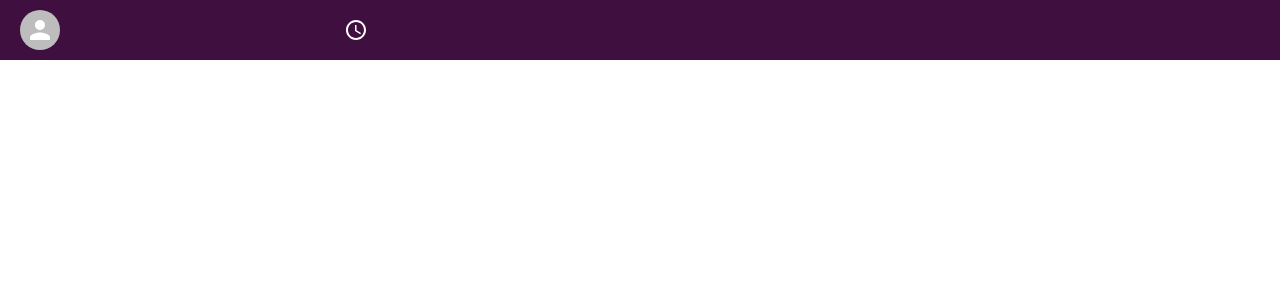
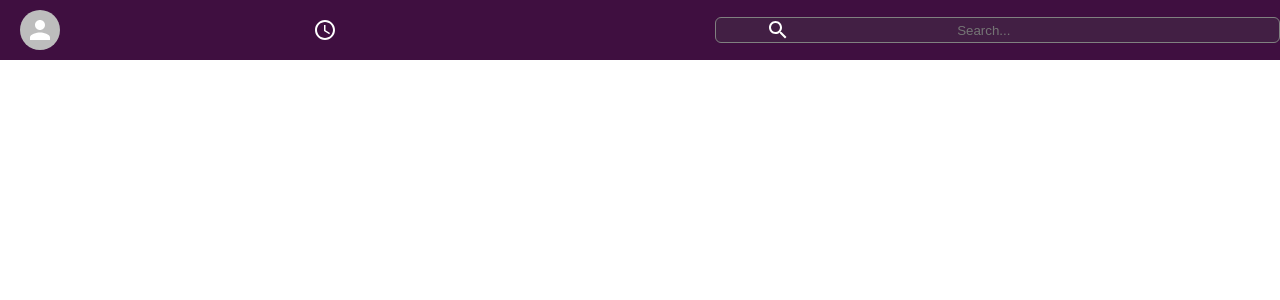
Before and after one commit to tfh12c/slack-clone-tfh12c, a React (Create React App) app: page / in a window 1280 px wide. Shown: the top 300 px of the page. Built offline with nearby package versions, Linux system fonts and the light colour scheme.

Commit message:
header search styled

```diff
--- a/src/components/Header.js
+++ b/src/components/Header.js
@@ -2,6 +2,7 @@ import React from "react";
 import styled from "styled-components";
 import { Avatar } from "@mui/material";
 import { AccessTime } from "@mui/icons-material";
+import { Search } from "@mui/icons-material";
 
 function Header() {
 
@@ -17,6 +18,10 @@ function Header() {
 			</HeaderLeft>
 
 			{/* Header Search Bar */}
+			<HeaderSearch>
+				<Search />
+				<input placeholder="Search..." />
+			</HeaderSearch>
 
 			{/* Header Right */}
 		</HeaderContainer>
@@ -54,3 +59,23 @@ const AccessTimeIcon = styled(AccessTime)`
 	margin-left: auto;
 	margin-right: 1.875rem;
 `;
+
+const HeaderSearch = styled.div`
+	flex: 0.4;
+	opacity: 1;
+	border-radius: .375rem;
+	background-color: #421f44;
+	text-align: center;
+	display: flex;
+	padding: 0 3.125rem;
+	border: 1px solid gray;
+
+	> input {
+		background-color: transparent;
+		border: none;
+		text-align: center;
+		min-width: 30vw;
+		outline: 0;
+		color: white;
+	}
+`;
```
